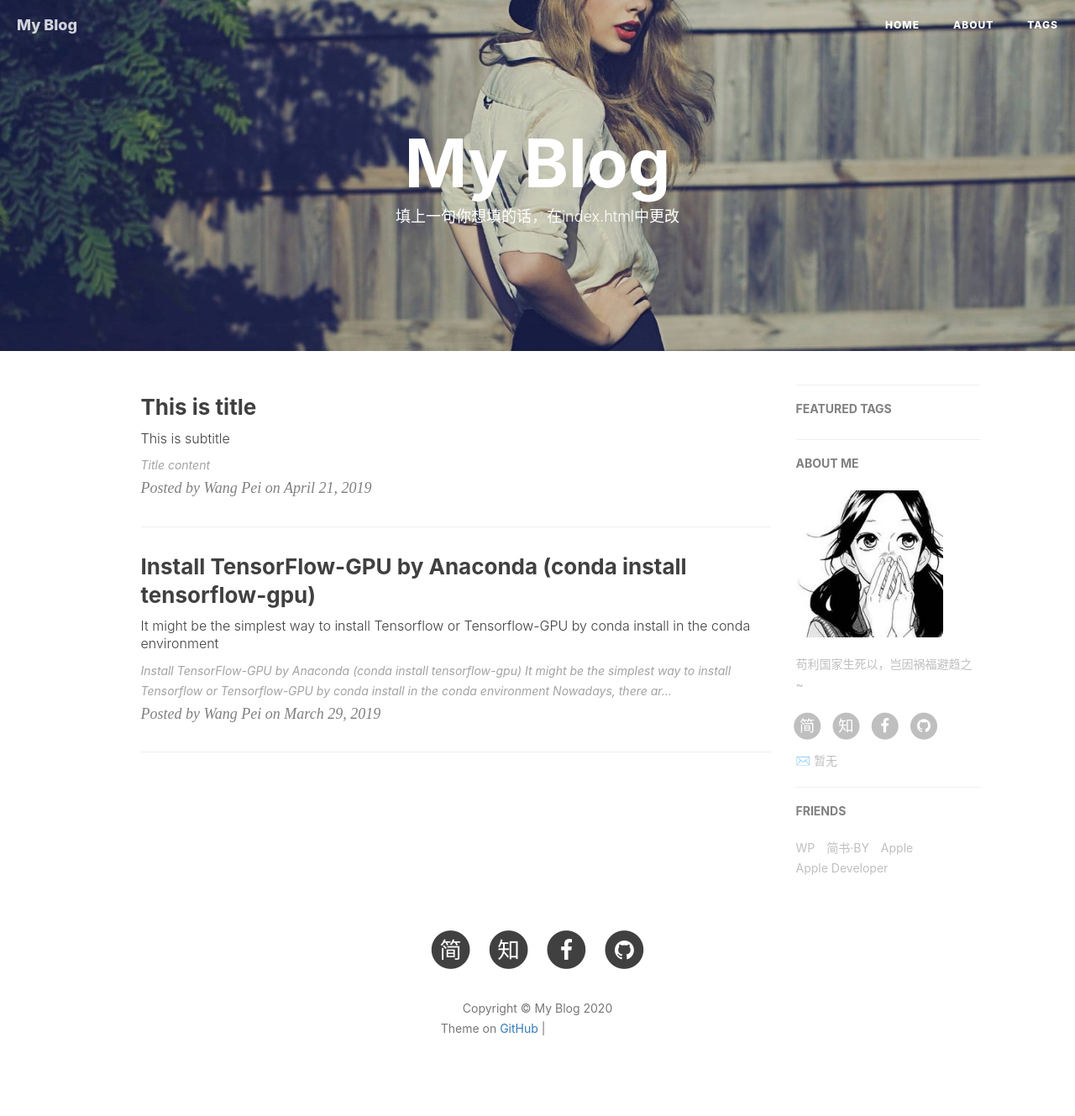
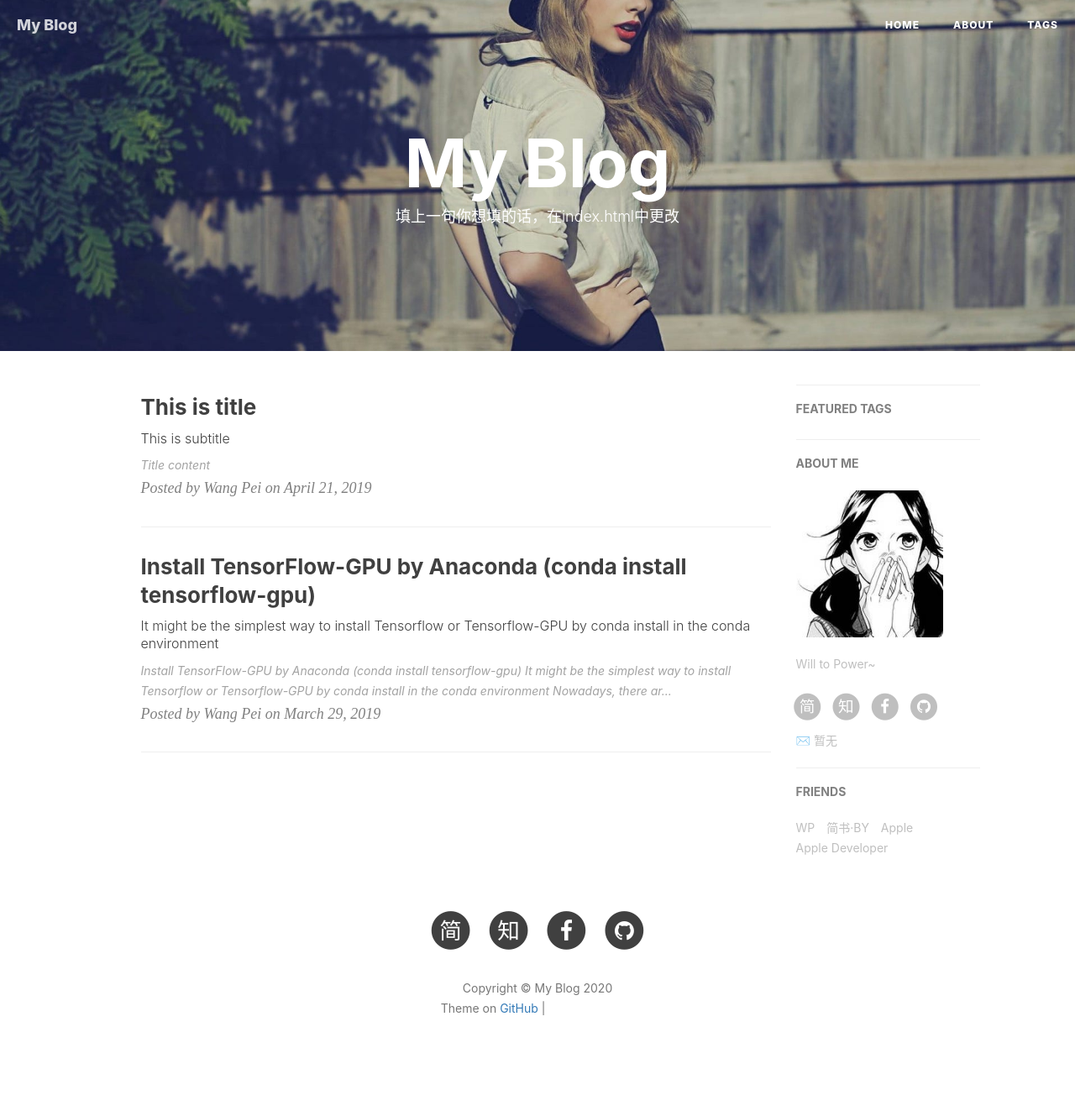
Before and after one commit to mzza/mzza.github.io, a Jekyll site: the page built from index.html, in a window 1280 px wide. Shown: the whole page at 84% size. Built offline with Jekyll 4.4.1, drawn with Linux system fonts in a browser that asks for light colours; nearby versions of some CDN libraries; the list of posts is cut into pages by our own code; comment, search, counter and statistics services are not loaded; after the commit the page ends 1305 px from its top, so only the background shows below that; some of the changed lines change nothing that is shown; grey boxes are pictures that could not be loaded.

Commit message:
Update _config.yml

```diff
--- a/_config.yml
+++ b/_config.yml
@@ -3,15 +3,15 @@
 SEOTitle: 我的博客 | My Blog
 header-img: img/post-bg-desk.jpg
 email: 暂无
-description: ""
+description: "时代小将"
 keyword: "我的博客"
-url: "http://MZZA.github.io"          # your host, for absolute URL
+url: "http://mzza.github.io"          # your host, for absolute URL
 baseurl: ""      # for example, '/blog' if your blog hosted on 'host/blog'
 github_repo: "https://github.com/name/mzza.github.io.git" # you code repository
 
 # Sidebar settings
 sidebar: true                           # whether or not using Sidebar.
-sidebar-about-description: "苟利国家生死以，岂因祸福避趋之~"
+sidebar-about-description: "Will to Power~"
 sidebar-avatar: /img/avatar_binggan.jpg      # use absolute URL, seeing it's used in both `/` and `/about/`
 
 
```
